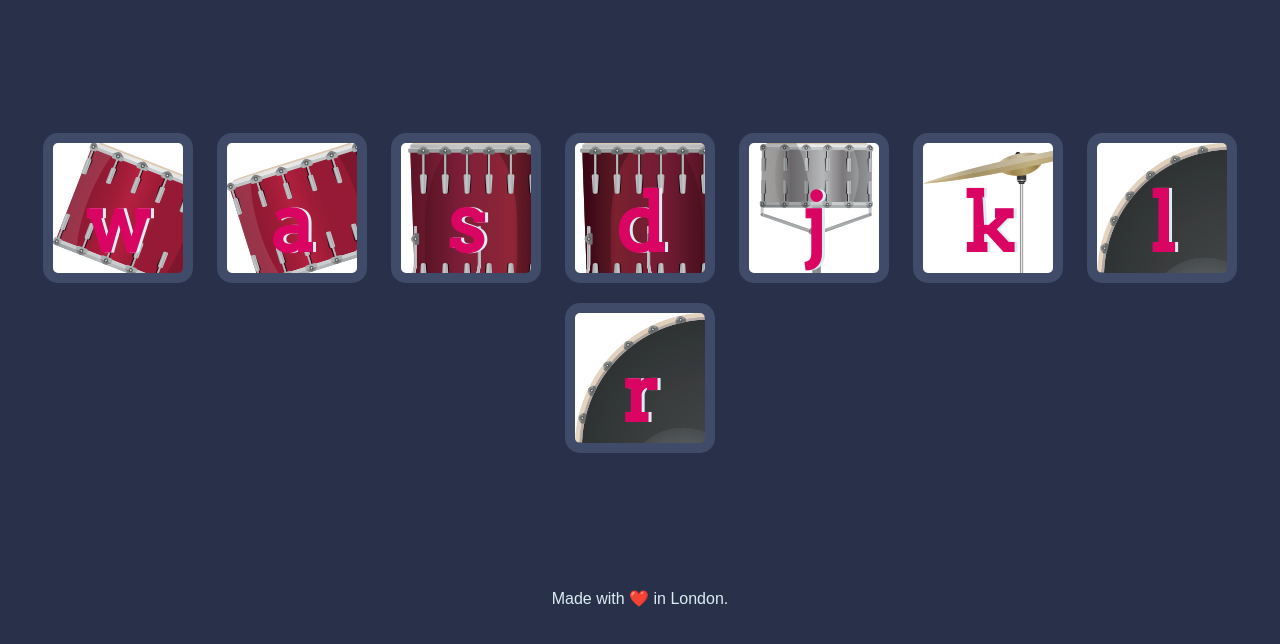
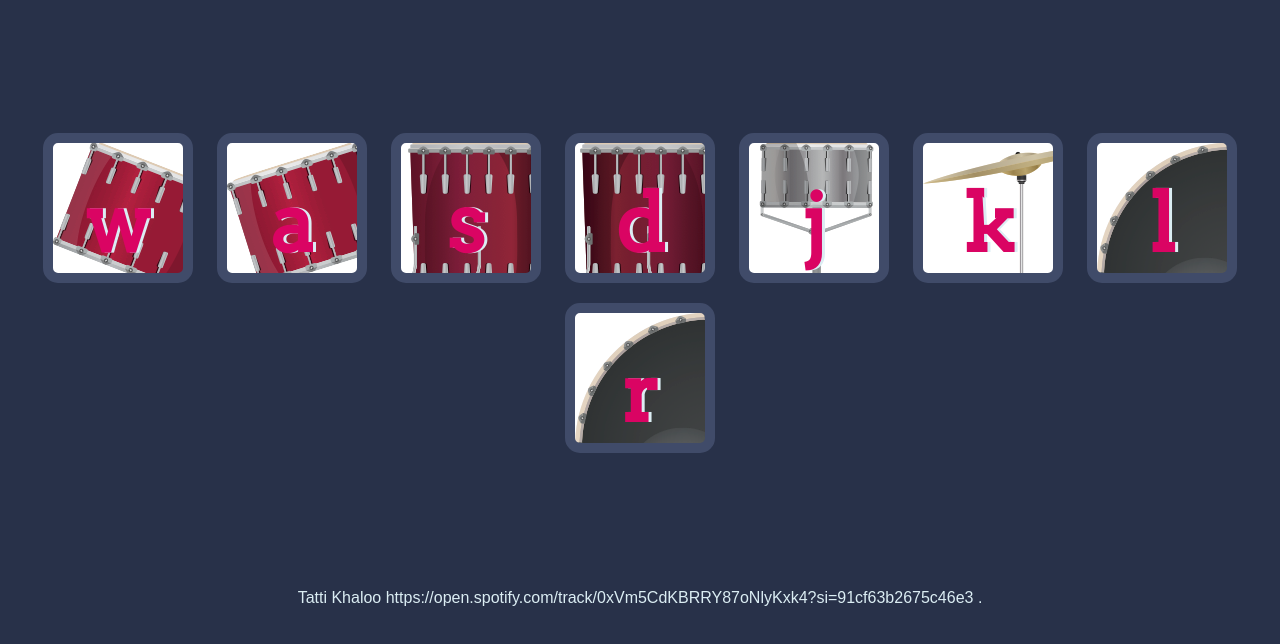
Before and after one commit to addy0328p/Drum-Kit, a plain HTML site: page index.html in a window 1280 px wide. Shown: the part 156-800 px from the top of the page. Drawn offline with Linux system fonts and the light colour scheme.

Commit message:
Update index.html

```diff
--- a/index.html
+++ b/index.html
@@ -25,7 +25,7 @@
 <script src="index.js" charset="utf-8"></script>
 
 <footer>
-  Made with ❤️ in London.
+  Tatti Khaloo https://open.spotify.com/track/0xVm5CdKBRRY87oNlyKxk4?si=91cf63b2675c46e3 .
 </footer>
 </body>
 </html>
```
